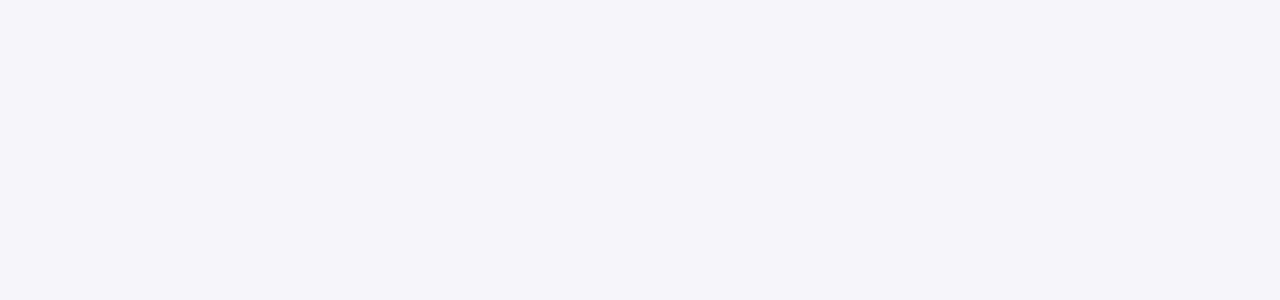
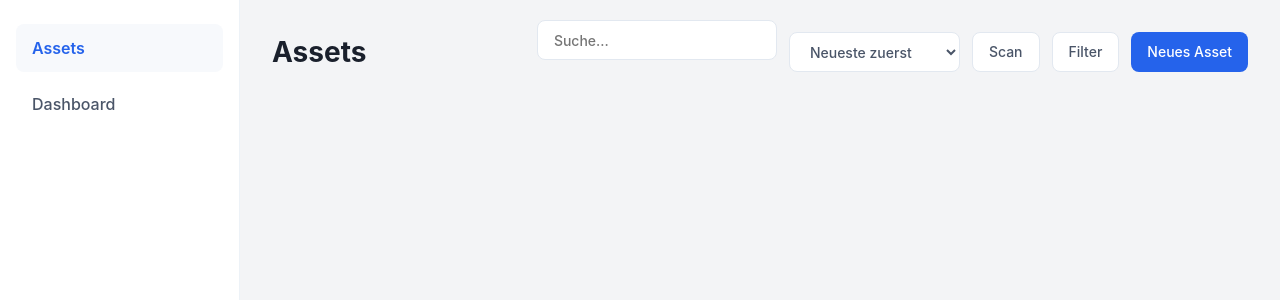
Before and after one commit to nilsmenge/Inventarisierungstool, a React (Vite) app in the folder frontend/: page /asset in a window 1280 px wide. Before the commit this address had no page. Shown: the top 300 px of the page. Built offline with nearby package versions, Linux system fonts and the light colour scheme.

Commit message:
initial commit

```diff
--- a/frontend/src/App.jsx
+++ b/frontend/src/App.jsx
@@ -7,6 +7,7 @@ import Login from './Components/Login/Login'
 import Dashboard from './Components/Dashboard/Dashboard'
 import Navigator from './Components/Navigator/Navigator'
 import Inventory from './Components/Inventory/Inventory'
+import AssetManager from './Components/AssetManager/AssetManager'
 
 const App = () => {
   return (
@@ -19,6 +20,7 @@ const App = () => {
         <Route path='/dashboard' element={<Dashboard />} />
         <Route path='/navigator' element={<Navigator />} />
         <Route path='/inventory' element={<Inventory />} />
+        <Route path='/asset' element={<AssetManager />} />
       </Routes>
     </div>
     </BrowserRouter>
--- /dev/null
+++ b/frontend/src/Components/AssetManager/AssetManager.css
@@ -0,0 +1,170 @@
+.asset-manager-container{
+    background-color: #f3f4f6;
+    min-height: 100vh;
+    display: flex;
+}
+
+.sidebar{
+    width: 15rem;
+    background-color: white;
+    border-right: 1px solid #edf2f7;
+    min-height: 100vh;
+    position: sticky;
+    top: 0;
+    display: flex;
+    flex-direction: column;
+    padding: 1.5rem 1rem;
+}
+
+.nav-menu{
+    display: flex;
+    flex-direction: column;
+    gap: 0.5rem;
+}
+
+.nav-item{
+    display: flex;
+    align-items: center;
+    padding: 0.75rem 1rem;
+    border-radius: 0.5rem;
+    color: #4a5568;
+    text-decoration: none;
+    font-weight: 500;
+    transition: all 0.2s ease;
+}
+
+.nav-item:hover{
+    background-color: #f7f9fc;
+    color: #2563eb;
+}
+
+.nav-item.active{
+    background-color: #f7f9fc;
+    color: #2563eb;
+    font-weight: 600;
+}
+
+
+/* Main content area */
+.main-content{
+    flex-grow: 1;
+    padding: 1rem 2rem;
+}
+
+.content-wrapper{
+    max-width: 87.5rem;
+    margin: 0 auto;
+}
+
+.content-header{
+    display: flex;
+    justify-content: space-between;
+    align-items: center;
+    margin-bottom: 1.5rem;
+    padding: 1rem 0;
+}
+
+.page-title{
+    font-size: 1.75rem;
+    font-weight: 700;
+    color: #1a202c;
+    margin: 0; /* Verhindert Standard-Margins für h1 */
+    height: 40px;
+    display: flex;
+    align-items: center;
+}
+
+.header-actions{
+    display: flex;
+    align-items: center;
+    gap: 0.75rem;
+    height: 40px; /* Einheitliche Höhe für alle Elemente */
+}
+
+/* Gemeinsame Stile für interaktive Elemente */
+.search-input,
+.select-option {
+    height: 40px;
+    box-sizing: border-box;
+    border-radius: 0.5rem;
+    font-size: 0.875rem;
+    font-weight: 500;
+    transition: all 0.2s ease;
+}
+
+.search-container{
+    position: relative;
+    height: 40px;
+    display: flex;
+    align-items: center;
+}
+
+.search-input{
+    padding: 0 1rem;
+    border: 1px solid #e2e8f0;
+    width: 15rem;
+    height: 40px;
+    display: block;
+}
+
+.search-input:focus{
+    outline: none;
+    border-color: #2563eb;
+    box-shadow: 0 0 0 0.75px rgba(37, 99, 235, 1);
+}
+
+.dropdown{
+    position: relative;
+    height: 40px;
+    display: flex;
+    align-items: center;
+}
+
+.select-option{
+    display: block;
+    background-color: white;
+    color: #4a5568;
+    border: 1px solid #e2e8f0;
+    padding: 0 1rem;
+    cursor: pointer;
+    height: 40px;
+    appearance: auto;
+}
+
+.btn-default,
+.btn-newasset {
+    height: 40px;
+    min-height: 40px;
+    line-height: 1;
+    display: inline-flex;
+    align-items: center;
+    justify-content: center;
+    box-sizing: border-box;
+    border-radius: 0.5rem;
+    font-size: 0.875rem;
+    font-weight: 500;
+    transition: all 0.2s ease;
+    padding: 0 1rem;
+    cursor: pointer;
+}
+
+.btn-default{
+    background-color: white;
+    color: #4a5568;
+    border: 1px solid #e2e8f0;
+}
+
+.btn-default:hover{
+    background-color: #f7f9fc;
+    border-color: #cbd5e0;
+}
+
+.btn-newasset{
+    background-color: #2563eb;
+    color: white;
+    border: none;
+}
+
+.btn-newasset:hover{
+    background-color: #1d4ed8;
+}
--- /dev/null
+++ b/frontend/src/Components/AssetManager/AssetManager.jsx
@@ -0,0 +1,58 @@
+import React, { useState } from 'react';
+import './AssetManager.css'
+
+const AssetManager = () => {
+  const [activeIndex, setActiveIndex] = useState(0);
+
+  const menuItems = ['Assets', 'Dashboard'];
+
+  return (
+    <div className='asset-manager-container'>
+        {/*Sidebar*/}
+        <div className='sidebar'>
+            <nav className='nav-menu'>
+                {menuItems.map((item, idx) => (
+                  <a
+                    href="#"
+                    key={item}
+                    className={`nav-item${activeIndex === idx ? ' active' : ''}`}
+                    onClick={() => setActiveIndex(idx)}
+                  >
+                    {item}
+                  </a>
+                ))}
+            </nav>
+        </div>
+
+        {/*Main Content*/}
+        <div className='main-content'>
+            <div className='content-wrapper'>
+                <div className='content-header'>
+                    <h1 className='page-title'>Assets</h1>
+                    <div className='header-actions'>
+                        <div className='search-container'>
+                            <input
+                                type="text"
+                                placeholder='Suche...'
+                                className='search-input'
+                            />
+                        </div>
+                        <div className='dropdown'>
+                            <select className='select-option'>
+                                <option value="Neueste zuerst">Neueste zuerst</option>
+                                <option value="Alphabetisch A-Z">Alphabetisch A-Z</option>
+                                <option value="Alphabetisch Z-A">Alphabetisch Z-A</option>
+                            </select>
+                        </div>
+                        <button className='btn-default'>Scan</button>
+                        <button className='btn-default'>Filter</button>
+                        <button className='btn-newasset'>Neues Asset</button>
+                    </div>
+                </div>
+            </div>
+        </div>
+    </div>
+  )
+}
+
+export default AssetManager
--- a/frontend/src/Components/Inventory/Inventory.jsx
+++ b/frontend/src/Components/Inventory/Inventory.jsx
@@ -265,13 +265,13 @@ export default function AssetManagement() {
   return (
     <div className="app-container">
       {/* Sidebar */}
-      <div className="sidebar">
+      <div className="sidebart">
         <div className="brand">
           <span className="brand-logo">sortful</span>
         </div>
 
         <nav className="nav-menu">
-          <a href="#" className="nav-item">
+          <a href="#" className="nav-items">
             <svg xmlns="http://www.w3.org/2000/svg" className="nav-icon" fill="none" viewBox="0 0 24 24" stroke="currentColor">
               <path strokeLinecap="round" strokeLinejoin="round" strokeWidth={2} d="M4 6a2 2 0 012-2h2a2 2 0 012 2v2a2 2 0 01-2 2H6a2 2 0 01-2-2V6z" />
               <path strokeLinecap="round" strokeLinejoin="round" strokeWidth={2} d="M14 6a2 2 0 012-2h2a2 2 0 012 2v2a2 2 0 01-2 2h-2a2 2 0 01-2-2V6z" />
@@ -280,25 +280,25 @@ export default function AssetManagement() {
             </svg>
             Dashboard
           </a>
-          <a href="#" className="nav-item active">
+          <a href="#" className="nav-items active">
             <svg xmlns="http://www.w3.org/2000/svg" className="nav-icon" fill="none" viewBox="0 0 24 24" stroke="currentColor">
               <path strokeLinecap="round" strokeLinejoin="round" strokeWidth={2} d="M20 7l-8-4-8 4m16 0l-8 4m8-4v10l-8 4m0-10L4 7m8 4v10M4 7v10l8 4" />
             </svg>
             Assets
           </a>
-          <a href="#" className="nav-item">
+          <a href="#" className="nav-items">
             <svg xmlns="http://www.w3.org/2000/svg" className="nav-icon" fill="none" viewBox="0 0 24 24" stroke="currentColor">
               <path strokeLinecap="round" strokeLinejoin="round" strokeWidth={2} d="M7 11.5V14m0-2.5v-6a1.5 1.5 0 113 0m-3 6a1.5 1.5 0 00-3 0v2a7.5 7.5 0 0015 0v-5a1.5 1.5 0 00-3 0m-6-3V11m0-5.5v-1a1.5 1.5 0 013 0v1m0 0V11m0-5.5a1.5 1.5 0 013 0v3m0 0V11" />
             </svg>
             Zuweisungen
           </a>
-          <a href="#" className="nav-item">
+          <a href="#" className="nav-items">
             <svg xmlns="http://www.w3.org/2000/svg" className="nav-icon" fill="none" viewBox="0 0 24 24" stroke="currentColor">
               <path strokeLinecap="round" strokeLinejoin="round" strokeWidth={2} d="M12 4.354a4 4 0 110 5.292M15 21H3v-1a6 6 0 0112 0v1zm0 0h6v-1a6 6 0 00-9-5.197M13 7a4 4 0 11-8 0 4 4 0 018 0z" />
             </svg>
             Mitarbeiter
           </a>
-          <a href="#" className="nav-item">
+          <a href="#" className="nav-items">
             <svg xmlns="http://www.w3.org/2000/svg" className="nav-icon" fill="none" viewBox="0 0 24 24" stroke="currentColor">
               <path strokeLinecap="round" strokeLinejoin="round" strokeWidth={2} d="M10.325 4.317c.426-1.756 2.924-1.756 3.35 0a1.724 1.724 0 002.573 1.066c1.543-.94 3.31.826 2.37 2.37a1.724 1.724 0 001.065 2.572c1.756.426 1.756 2.924 0 3.35a1.724 1.724 0 00-1.066 2.573c.94 1.543-.826 3.31-2.37 2.37a1.724 1.724 0 00-2.572 1.065c-.426 1.756-2.924 1.756-3.35 0a1.724 1.724 0 00-2.573-1.066c-1.543.94-3.31-.826-2.37-2.37a1.724 1.724 0 00-1.065-2.572c-1.756-.426-1.756-2.924 0-3.35a1.724 1.724 0 001.066-2.573c-.94-1.543.826-3.31 2.37-2.37.996.608 2.296.07 2.572-1.065z" />
               <path strokeLinecap="round" strokeLinejoin="round" strokeWidth={2} d="M15 12a3 3 0 11-6 0 3 3 0 016 0z" />
@@ -309,17 +309,17 @@ export default function AssetManagement() {
       </div>
 
       {/* Main Content */}
-      <div className="main-content">
-        <div className="content-wrapper">
+      <div className="main-contents">
+        <div className="content-wrappers">
           {/* Header */}
-          <div className="content-header">
-            <h1 className="page-title">Assets</h1>
-            <div className="header-actions">
-              <div className="search-container">
+          <div className="content-headers">
+            <h1 className="page-titles">Assets</h1>
+            <div className="headers-actions">
+              <div className="search-containers">
                 <input
                   type="text"
                   placeholder="Suche..."
-                  className="search-input"
+                  className="search-inputs"
                 />
                 <div className="search-icon">
                   <svg xmlns="http://www.w3.org/2000/svg" className="icon" fill="none" viewBox="0 0 24 24" stroke="currentColor">
@@ -327,7 +327,7 @@ export default function AssetManagement() {
                   </svg>
                 </div>
               </div>
-              <div className="dropdown">
+              <div className="dropdowns">
                 <button className="btn-default">
                   <span>Neuste zuerst</span>
                   <svg xmlns="http://www.w3.org/2000/svg" className="icon" fill="none" viewBox="0 0 24 24" stroke="currentColor">
@@ -335,19 +335,19 @@ export default function AssetManagement() {
                   </svg>
                 </button>
               </div>
-              <button className="btn-default">
+              <button className="btns-default">
                 <svg xmlns="http://www.w3.org/2000/svg" className="icon" fill="none" viewBox="0 0 24 24" stroke="currentColor">
                   <path strokeLinecap="round" strokeLinejoin="round" strokeWidth={2} d="M4 6h16M4 12h16M4 18h7" />
                 </svg>
                 <span>Scan</span>
               </button>
-              <button className="btn-default">
+              <button className="btns-default">
                 <svg xmlns="http://www.w3.org/2000/svg" className="icon" fill="none" viewBox="0 0 24 24" stroke="currentColor">
                   <path strokeLinecap="round" strokeLinejoin="round" strokeWidth={2} d="M3 4a1 1 0 011-1h16a1 1 0 011 1v2.586a1 1 0 01-.293.707l-6.414 6.414a1 1 0 00-.293.707V17l-4 4v-6.586a1 1 0 00-.293-.707L3.293 7.293A1 1 0 013 6.586V4z" />
                 </svg>
                 <span>Filter</span>
               </button>
-              <button className="btn-primary">
+              <button className="btns-primary">
                 <svg xmlns="http://www.w3.org/2000/svg" className="icon" fill="none" viewBox="0 0 24 24" stroke="currentColor">
                   <path strokeLinecap="round" strokeLinejoin="round" strokeWidth={2} d="M12 6v6m0 0v6m0-6h6m-6 0H6" />
                 </svg>
--- a/frontend/src/Components/Navigator/Navigator.jsx
+++ b/frontend/src/Components/Navigator/Navigator.jsx
@@ -11,7 +11,7 @@ const Navigator = () => {
     navigate('/scanner')
   }
   const handleInventory = () => {
-    navigate('/inventory')
+    navigate('/asset')
   }
 
   return (
```
Also changed, not shown: frontend/src/Components/Inventory/Inventory.css (+17 -17 lines).
